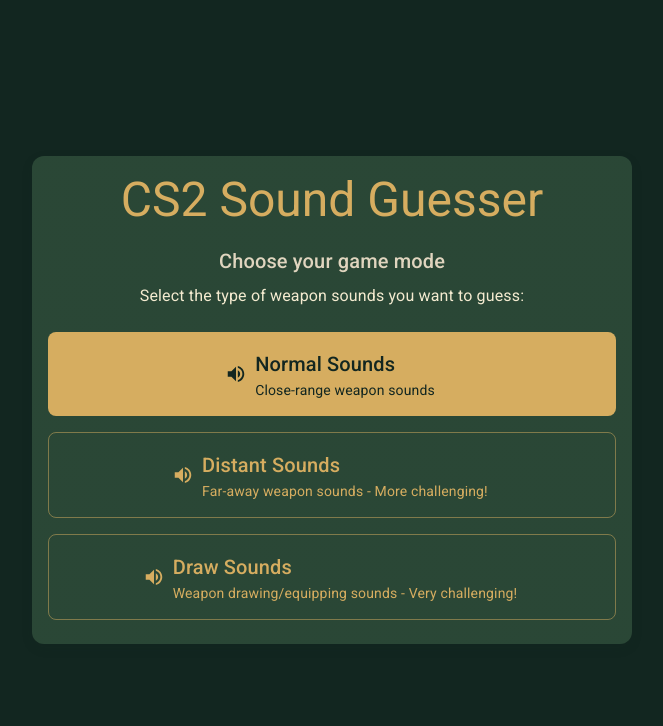
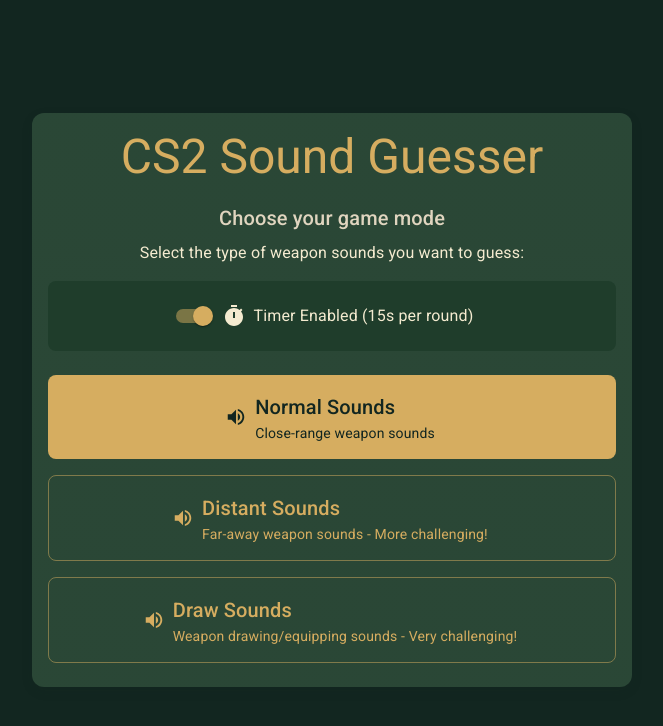
Before and after one commit to MacenDi/cs2guesser, a React (Vite) app: page / in a window 1280 px wide. Shown: the top 726 px of the page, without its empty margins (308-971 px from the left). Built offline with nearby package versions, Linux system fonts and the light colour scheme; what @toolpad/core would draw is missing.

Commit message:
Adding an option to disable a timer

```diff
--- a/src/pages/Welcome/Welcome.tsx
+++ b/src/pages/Welcome/Welcome.tsx
@@ -10,9 +10,11 @@
   LinearProgress,
   Chip,
   TextField,
-  InputAdornment
+  InputAdornment,
+  FormControlLabel,
+  Switch
 } from '@mui/material';
-import { VolumeUp, PlayArrow, Stop, Search } from '@mui/icons-material';
+import { VolumeUp, PlayArrow, Stop, Search, Timer, TimerOff } from '@mui/icons-material';
 
 import { trackGameEvent } from '@/config/analytics';
 
@@ -90,17 +92,18 @@
   const [gameOver, setGameOver] = useState(false);
   const [currentChoices, setCurrentChoices] = useState<string[]>([]);
   const [searchFilter, setSearchFilter] = useState('');
+  const [timerEnabled, setTimerEnabled] = useState(true);
 
   // Timer effect
   useEffect(() => {
     let timer: NodeJS.Timeout;
-    if (gameStarted && !showResult && timeLeft > 0 && !gameOver) {
+    if (timerEnabled && gameStarted && !showResult && timeLeft > 0 && !gameOver) {
       timer = setTimeout(() => setTimeLeft(timeLeft - 1), 1000);
-    } else if (timeLeft === 0 && !showResult) {
+    } else if (timerEnabled && timeLeft === 0 && !showResult) {
       handleAnswer(''); // Auto-submit when time runs out
     }
     return () => clearTimeout(timer);
-  }, [timeLeft, gameStarted, showResult, gameOver]);
+  }, [timeLeft, gameStarted, showResult, gameOver, timerEnabled]);
 
   // Function to shuffle array
   const shuffleArray = <T,>(array: T[]): T[] => {
@@ -143,7 +146,7 @@
     setCurrentChoices(generateChoices(weapon.name));
     setShowResult(false);
     setSelectedAnswer('');
-    setTimeLeft(15);
+    setTimeLeft(timerEnabled ? 15 : 0);
     setGameStarted(true);
     setGameOver(false);
     setSearchFilter('');
@@ -227,6 +230,7 @@
     setTotalRounds(0);
     setCurrentChoices([]);
     setSearchFilter('');
+    setTimerEnabled(true);
     stopSound();
   };
 
@@ -306,6 +310,27 @@
               <Typography variant="body1" paragraph>
                 Select the type of weapon sounds you want to guess:
               </Typography>
+
+              {/* Timer Toggle */}
+              <Box sx={{ mb: 3, p: 2, backgroundColor: 'background.paper', borderRadius: 2 }}>
+                <FormControlLabel
+                  control={
+                    <Switch
+                      checked={timerEnabled}
+                      onChange={(e) => setTimerEnabled(e.target.checked)}
+                      color="primary"
+                    />
+                  }
+                  label={
+                    <Box sx={{ display: 'flex', alignItems: 'center', gap: 1 }}>
+                      {timerEnabled ? <Timer /> : <TimerOff />}
+                      <Typography variant="body1">
+                        {timerEnabled ? 'Timer Enabled (15s per round)' : 'Timer Disabled (unlimited time)'}
+                      </Typography>
+                    </Box>
+                  }
+                />
+              </Box>
 
               <Box sx={{ display: 'flex', flexDirection: 'column', gap: 2, mt: 3 }}>
                 <Button
@@ -415,7 +440,7 @@
               </Typography>
               <Typography variant="body1" paragraph>
                 Listen to {getModeDescription()} sounds from {availableWeapons.length} different CS2 weapons and guess which one it is.
-                Each round gives you 12 randomized choices. You have 15 seconds per round.
+                Each round gives you 12 randomized choices. {timerEnabled ? 'You have 15 seconds per round.' : 'Take your time - no timer!'}
               </Typography>
               <Box sx={{ display: 'flex', gap: 2, justifyContent: 'center', flexWrap: 'wrap' }}>
                 <Button
@@ -475,6 +500,7 @@
             </Box>
 
             {/* Timer */}
+            {timerEnabled && (
               <Box sx={{ mb: 3 }}>
                 <Typography variant="body2" gutterBottom>
                   Time remaining: {timeLeft}s
@@ -485,6 +511,18 @@
                   sx={{ height: 8, borderRadius: 4 }}
                 />
               </Box>
+            )}
+
+            {!timerEnabled && (
+              <Box sx={{ mb: 3, textAlign: 'center' }}>
+                <Chip
+                  icon={<TimerOff />}
+                  label="No time limit - take your time!"
+                  variant="outlined"
+                  color="primary"
+                />
+              </Box>
+            )}
 
             {/* Sound Player */}
             <Box sx={{ textAlign: 'center', mb: 3 }}>
```
Lines whose indentation alone changed are shown as unchanged.
